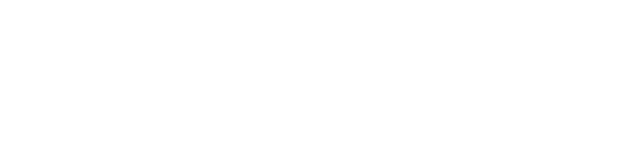
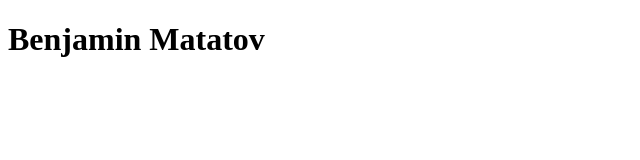
Before and after one commit to Bmatatov/Resume, a plain HTML site: page index.html in a window 1280 px wide. Shown: the whole page, without its empty margins (0-640 px from the left). Drawn offline with Linux system fonts and the light colour scheme.

Commit message:
title change/ header fix

```diff
--- a/index.html
+++ b/index.html
@@ -5,9 +5,12 @@
     <meta http-equiv="X-UA-Compatible" content="IE=edge">
     <meta name="viewport" content="width=device-width, initial-scale=1.0">
     <link rel="stylesheet" href="Style.CSS">
-    <title>Resume</title>
+    <title>Resume Benjamin Matatov</title>
 </head>
 <body>
+    <div id="Header">
+        <h1>Benjamin Matatov</h1>
+    </div>
 
 </body>
 </html>
```
